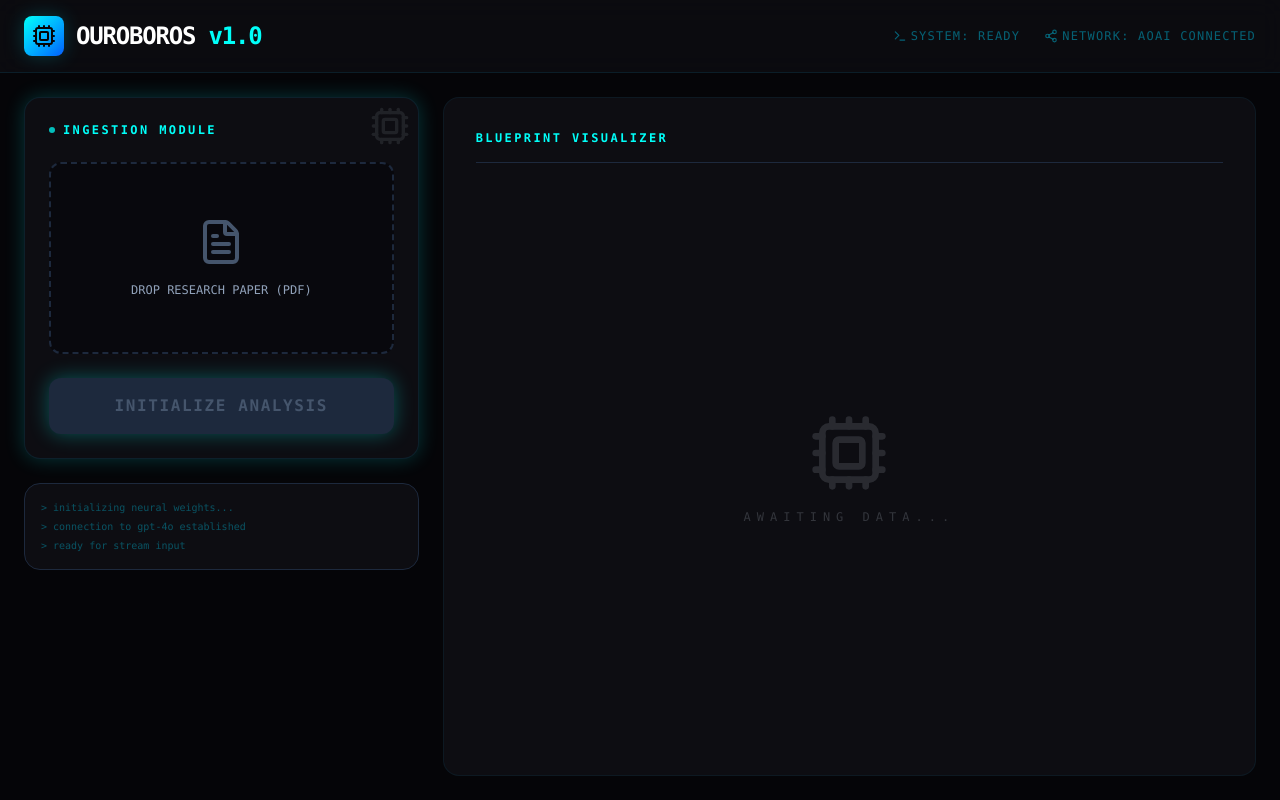
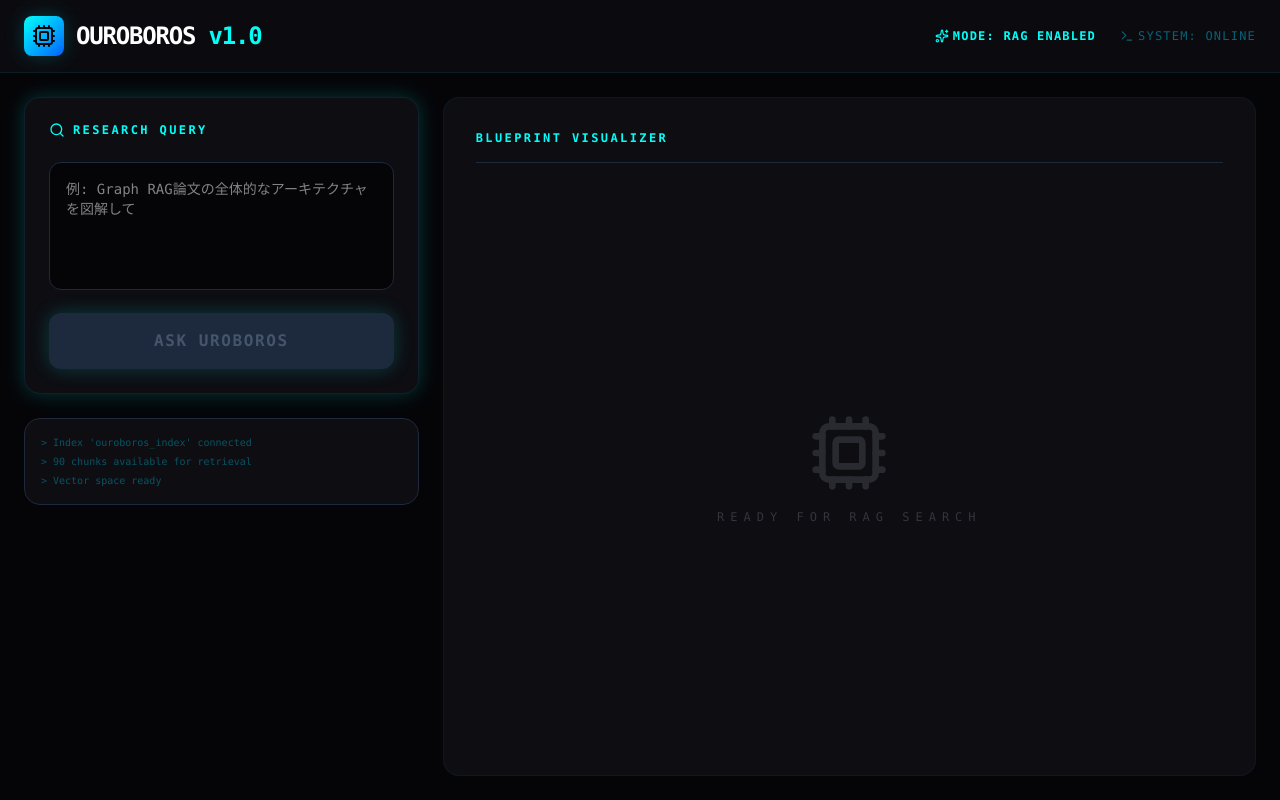
Before and after one commit to rocklain/rag_project_uroboros, a React (Vite) app in the folder frontend/: page / in a window 1280 px wide. Built offline with nearby package versions, Linux system fonts and the light colour scheme.

Commit message:
add: バックエンドのRAG図解生成実装と環境変数の共通化

```diff
--- a/frontend/src/App.tsx
+++ b/frontend/src/App.tsx
@@ -1,30 +1,28 @@
 import React, { useState } from "react";
 import axios from "axios";
 import Mermaid from "./components/Mermaid";
-// 修正後：Terminal と Share2 を追加
-import { Upload, Loader2, Cpu, FileText, Terminal, Share2 } from "lucide-react";
+import { Search, Loader2, Cpu, Terminal, Sparkles } from "lucide-react";
 
 function App() {
-  const [file, setFile] = useState(null);
+  const [query, setQuery] = useState(""); // 検索クエリ用の状態
   const [result, setResult] = useState(null);
   const [loading, setLoading] = useState(false);
 
-  const handleFileChange = (e) => setFile(e.target.files[0]);
-
-  const handleAnalyze = async () => {
-    if (!file) return;
+  // RAGエンドポイントを叩く関数
+  const handleIndexSearch = async () => {
+    if (!query) return;
     setLoading(true);
-    const formData = new FormData();
-    formData.append("file", file);
 
     try {
-      const response = await axios.post(
-        "http://127.0.0.1:8000/analyze",
-        formData,
-      );
+      // JSON形式でクエリを送信
+      const response = await axios.post("http://127.0.0.1:8000/generate-from-index", {
+        query: query,
+        genre: "RAG" // 必要に応じてフィルターを指定
+      });
       setResult(response.data);
     } catch (error) {
-      alert("解析に失敗しました");
+      console.error(error);
+      alert("AI Searchからの抽出に失敗しました");
     } finally {
       setLoading(false);
     }
@@ -41,47 +39,43 @@ function App() {
           <span className="text-2xl font-black tracking-tighter text-white">OUROBOROS <span className="text-neon-cyan">v1.0</span></span>
         </div>
         <div className="hidden md:flex items-center gap-6 text-xs tracking-widest text-cyan-500/50 uppercase">
-          <span className="flex items-center gap-1"><Terminal size={14} /> System: Ready</span>
-          <span className="flex items-center gap-1"><Share2 size={14} /> Network: AOAI Connected</span>
+          <span className="flex items-center gap-1 font-bold text-neon-cyan"><Sparkles size={14} /> Mode: RAG Enabled</span>
+          <span className="flex items-center gap-1"><Terminal size={14} /> System: Online</span>
         </div>
       </nav>
 
-      {/* メインコンテンツ */}
       <main className="flex-1 p-6 grid grid-cols-1 lg:grid-cols-12 gap-6 max-w-[1600px] mx-auto w-full">
 
         {/* 左：コントロールパネル */}
         <div className="lg:col-span-4 space-y-6">
           <section className="bg-cyber-dark border border-cyan-900/30 rounded-2xl p-6 shadow-neon relative">
-            <div className="absolute top-0 right-0 p-2 opacity-10"><Cpu size={40} /></div>
             <h2 className="text-xs uppercase tracking-[0.2em] text-neon-cyan mb-6 font-bold flex items-center gap-2">
-              <div className="w-1.5 h-1.5 bg-neon-cyan rounded-full animate-pulse" />
-              Ingestion Module
+              <Search size={16} /> Research Query
             </h2>
 
-            <label className="group relative flex flex-col items-center justify-center w-full h-48 border-2 border-dashed border-slate-800 rounded-xl cursor-pointer hover:border-neon-cyan/50 transition-all bg-cyber-black/50">
-              <div className="flex flex-col items-center justify-center py-6">
-                <FileText className={`w-12 h-12 mb-4 transition-colors ${file ? "text-neon-cyan" : "text-slate-600"}`} />
-                <p className="text-xs text-slate-400 text-center px-4">
-                  {file ? <span className="text-white font-bold">{file.name}</span> : "DROP RESEARCH PAPER (PDF)"}
-                </p>
-              </div>
-              <input type="file" className="hidden" onChange={handleFileChange} accept="application/pdf" />
-            </label>
+            <div className="space-y-4">
+              <textarea
+                value={query}
+                onChange={(e) => setQuery(e.target.value)}
+                placeholder="例: Graph RAG論文の全体的なアーキテクチャを図解して"
+                className="w-full h-32 bg-cyber-black border border-slate-800 rounded-xl p-4 text-sm focus:border-neon-cyan/50 focus:outline-none transition-all resize-none text-white"
+              />
 
-            <button
-              onClick={handleAnalyze}
-              disabled={loading || !file}
-              className="mt-6 w-full py-4 bg-neon-cyan text-cyber-black font-black uppercase tracking-widest rounded-xl hover:bg-white transition-all disabled:bg-slate-800 disabled:text-slate-600 shadow-[0_0_20px_rgba(0,255,249,0.3)]"
-            >
-              {loading ? <Loader2 className="animate-spin mx-auto" size={24} /> : "Initialize Analysis"}
-            </button>
+              <button
+                onClick={handleIndexSearch}
+                disabled={loading || !query}
+                className="w-full py-4 bg-neon-cyan text-cyber-black font-black uppercase tracking-widest rounded-xl hover:bg-white transition-all disabled:bg-slate-800 disabled:text-slate-600 shadow-neon"
+              >
+                {loading ? <Loader2 className="animate-spin mx-auto" size={24} /> : "Ask Uroboros"}
+              </button>
+            </div>
           </section>
 
-          {/* ステータスログ風の装飾 */}
+          {/* ログエリア */}
           <section className="bg-cyber-dark border border-slate-800 rounded-2xl p-4 text-[10px] font-mono text-cyan-500/40 space-y-1">
-            <p>&gt; initializing neural weights...</p>
-            <p>&gt; connection to gpt-4o established</p>
-            <p>&gt; ready for stream input</p>
+            <p>&gt; Index 'ouroboros_index' connected</p>
+            <p>&gt; 90 chunks available for retrieval</p>
+            <p>&gt; Vector space ready </p>
           </section>
         </div>
 
@@ -89,7 +83,6 @@ function App() {
         <div className="lg:col-span-8 bg-cyber-dark border border-cyan-900/20 rounded-2xl p-8 flex flex-col min-h-[600px] overflow-hidden relative">
           <div className="flex items-center justify-between mb-8 border-b border-slate-800 pb-4">
             <h2 className="text-xs uppercase tracking-[0.2em] text-neon-cyan font-bold">Blueprint Visualizer</h2>
-            {result && <span className="text-[10px] text-slate-500 uppercase">Analysis Engine: GPT-4o-2024-11-20</span>}
           </div>
 
           <div className="flex-1 relative overflow-auto">
@@ -103,7 +96,7 @@ function App() {
             ) : (
               <div className="absolute inset-0 flex flex-col items-center justify-center opacity-20">
                 <Cpu size={80} className="mb-4 animate-pulse" />
-                <p className="tracking-[0.5em] uppercase text-xs">Awaiting data...</p>
+                <p className="tracking-[0.5em] uppercase text-xs">Ready for RAG Search</p>
               </div>
             )}
           </div>
```
Also changed, not shown: 1 other file (tests, documents, lock files or other folders).
